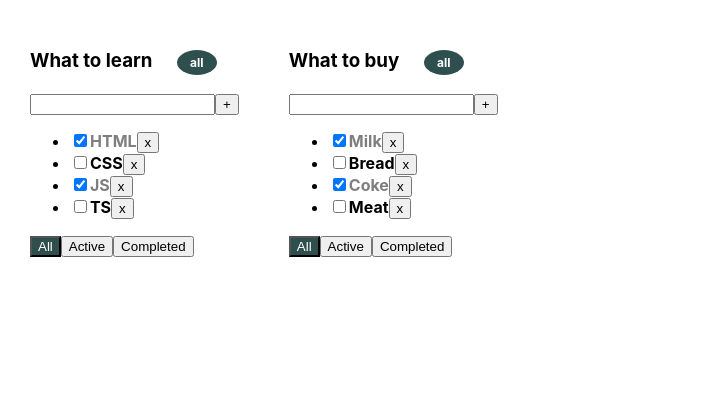
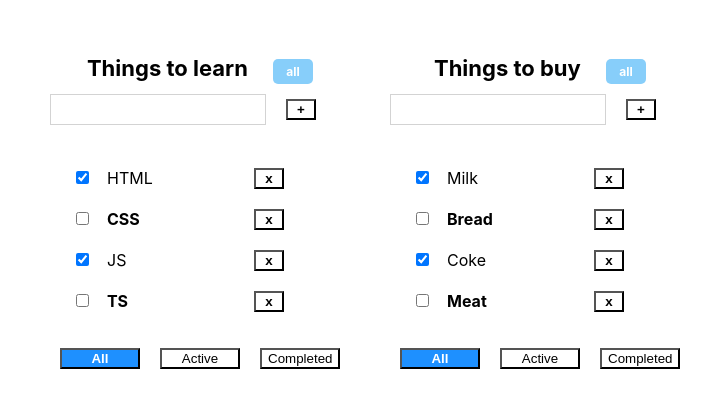
Before and after one commit to chrismelyan/TodoList, a React (Create React App) app: page / in a window 1280 px wide. Shown: the top 408 px of the page, without its empty margins (0-713 px from the left). Built offline with nearby package versions, Linux system fonts and the light colour scheme.

Commit message:
css for two todolists

```diff
--- a/src/App.css
+++ b/src/App.css
@@ -4,40 +4,88 @@
 }
 
 .App > div {
-  margin-right: 50px;
+  padding: 20px;
 }
 
 .completed-task {
-  opacity: 0.5;
+  font-weight: lighter;
+}
+
+.span {
+  margin-left: 15px;
+}
+
+.header {
+  text-align: center;
+  font-size: 22px;
+  margin: 5px;
+}
+
+ul {
+  list-style-type: none;
+  padding: 0;
 }
 
 .task {
+  display: flex;
+}
+
+.item {
+  margin: 10px 22px;
+  width: 150px;
   font-weight: bold;
 }
 
 .filter-header {
   display: inline-block;
   padding: 5px;
-  border-radius: 50%;
+  border-radius: 5px;
   margin-left: 20px;
   font-size: 12px;
-  background-color: darkslategray;
+  background-color: lightskyblue;
   color: white;
   min-width: 30px;
   text-align: center;
 }
 
 .button-active {
+  font-weight: bold;
   color: white;
-  background-color: darkslategray;
+  background-color: dodgerblue;
+}
+
+.input {
+  width: 200px;
+  outline: none;
+  padding: 7px;
+  margin-right: 10px;
+  margin-bottom: 17px;
+  border: 1px solid lightgrey;
 }
 
 .empty-list {
-  font-size: 13px;
-  color: darkred;
+  font-size: 15px;
+  font-style: italic;
+  color: red;
+  margin-left: 80px;
 }
 
 .error {
   outline: none;
   border: 2px solid red;
+  margin-bottom: 0;
+  width: 198px;
 }
+
+button {
+  margin: 10px;
+  background: white;
+  color: black;
+  width: 80px;
+  text-align: center;
+}
+
+.button-sign {
+  width: 30px;
+  font-weight: bold;
+}
--- a/src/App.tsx
+++ b/src/App.tsx
@@ -18,8 +18,8 @@ function App() {
     const todolistID_2 = v1();
 
     const [todolist, setTodolist] = useState<TodolistType[]>([
-        {id: todolistID_1, title: "What to learn", filter: 'all'},
-        {id: todolistID_2, title: 'What to buy', filter: 'all'},
+        {id: todolistID_1, title: "Things to learn", filter: 'all'},
+        {id: todolistID_2, title: 'Things to buy', filter: 'all'},
     ])
 
     const [tasks, setTasks] = useState<TasksStateType>({
--- a/src/InputForm.tsx
+++ b/src/InputForm.tsx
@@ -26,7 +26,8 @@ const InputForm: React.FC<InputFormType> = ({todolistID, addTask}) => {
         e.key === 'Enter' && onClickAddTask()
     }
 
-    const errorMessage = error && <div style={{color: 'red'}}>Title is required</div>
+    const errorMessage = error && <div style={{color: 'red', fontSize: '10px'}}>Title is required</div>
+    const inputClass = `input ${error ? 'error' : ''}`
 
     return (
         <div>
@@ -34,9 +35,9 @@ const InputForm: React.FC<InputFormType> = ({todolistID, addTask}) => {
                 value={title}
                 onChange={onChangeSetTitle}
                 onKeyPress={onKeyPressSetTitle}
-                className={error ? 'error' : ''}
+                className={inputClass}
             />
-            <button onClick={onClickAddTask}>+</button>
+            <button className={'button-sign'} onClick={onClickAddTask}>+</button>
             {errorMessage}
         </div>
     );
--- a/src/Task.tsx
+++ b/src/Task.tsx
@@ -8,7 +8,7 @@ type TaskPropsType = TaskType & {
 }
 
 const Task = (props: TaskPropsType) => {
-    let taskClass = `task ${props.isDone ? 'completed-task' : ''}`
+    // let taskClass = `task ${props.isDone ? 'completed-task' : ''}`
     // let classes = ['task']              // className={'task completed-task'} - два класса на спане. ClassName возвращает строку!!!
     // if(props.isDone) {
     //     classes.push('completes-task')
@@ -19,12 +19,18 @@ const Task = (props: TaskPropsType) => {
         props.changeTaskStatus(props.todolistID, props.id, e.currentTarget.checked)
     }
 
+    const spanClass = `span ${props.isDone ? 'completed-task' : ''}`
+
     return (
-            <li>
-                <input type="checkbox" onChange={changeTaskStatus} checked={props.isDone}/>
-                <span className={taskClass}>{props.title}</span>
-                <button onClick={() => props.removeTask(props.todolistID, props.id)}>x</button>
-            </li>
+        <li>
+            <div className={'task'}>
+                <div className={'item'}>
+                    <input type="checkbox" onChange={changeTaskStatus} checked={props.isDone}/>
+                    <span className={spanClass}>{props.title}</span>
+                </div>
+                <button className={'button-sign'} onClick={() => props.removeTask(props.todolistID, props.id)}>x</button>
+            </div>
+        </li>
     );
 };
 
--- a/src/TodoListHeader.tsx
+++ b/src/TodoListHeader.tsx
@@ -16,7 +16,7 @@ const TodoListHeader = (props: TodoListHeaderPropsType) => {
             text = 'cmp'
             break
     }
-    return <h3>{props.title} <span className={'filter-header'}>{text}</span></h3>
+    return <h3 className={'header'}>{props.title} <span className={'filter-header'}>{text}</span></h3>
 };
 
 export default TodoListHeader;
```
